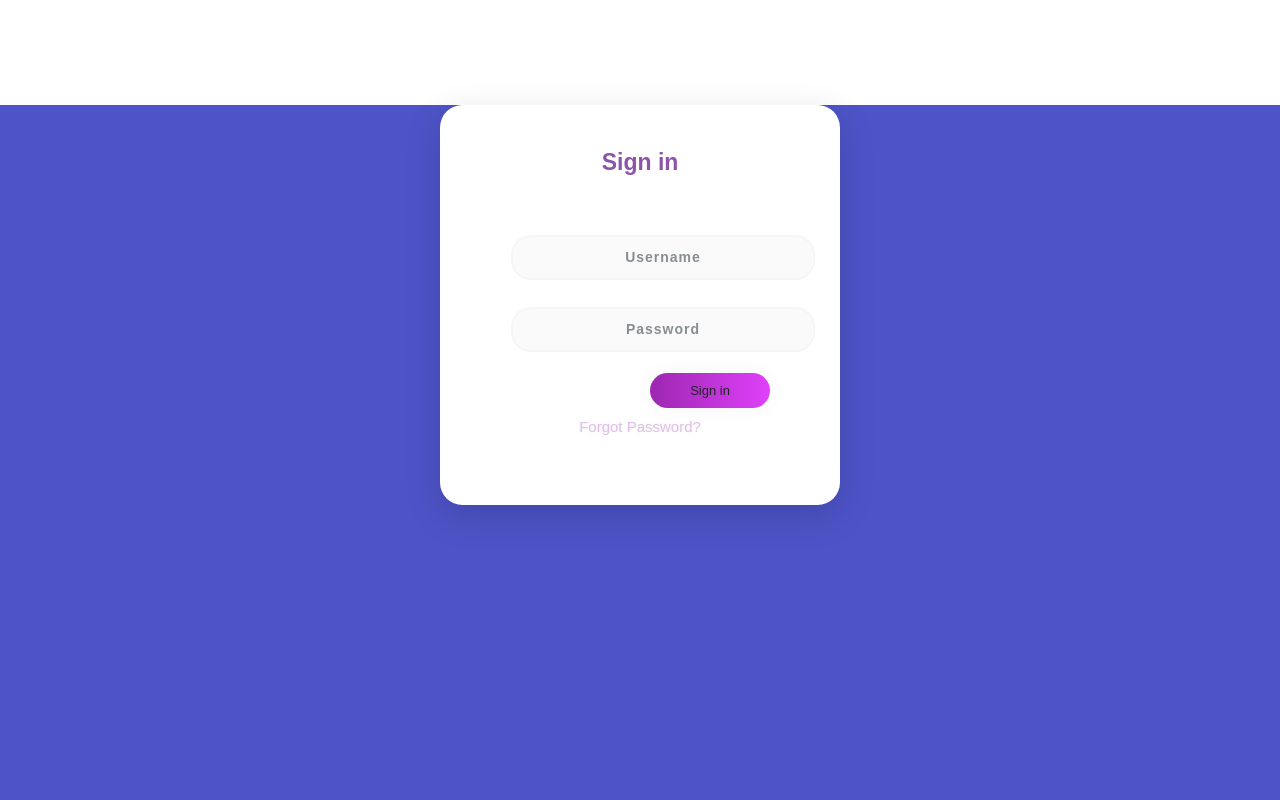
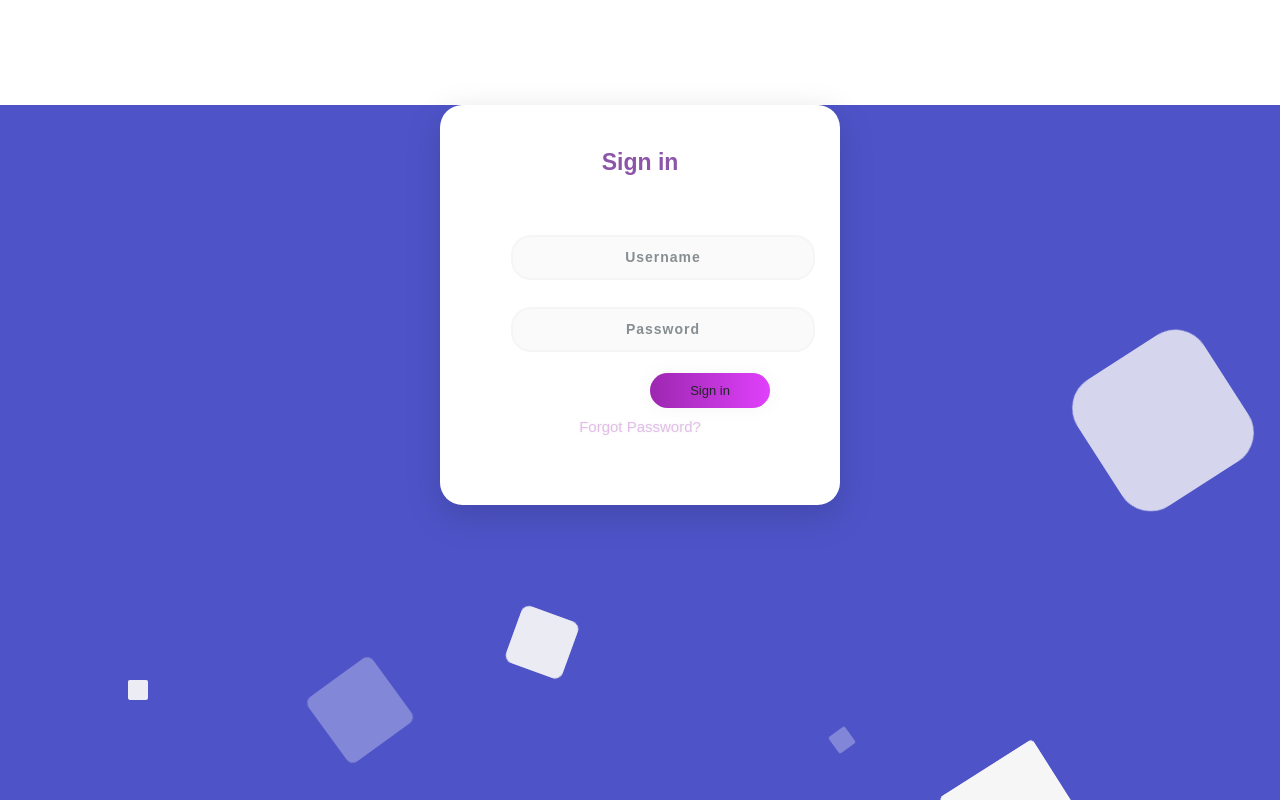
Before and after one commit to shivangna/U-Because-You-Matter, a React (Create React App) app in the folder client/: page /login in a window 1280 px wide. Built offline with nearby package versions, Linux system fonts and the light colour scheme; what react-fusioncharts would draw is missing.

Commit message:
fix z-index

```diff
--- a/client/src/App/App.css
+++ b/client/src/App/App.css
@@ -41,6 +41,7 @@ body {
   width: 100%;
   height: 100%;
   overflow: hidden;
+  z-index: 99;
 }
 
 .circles li {
```
